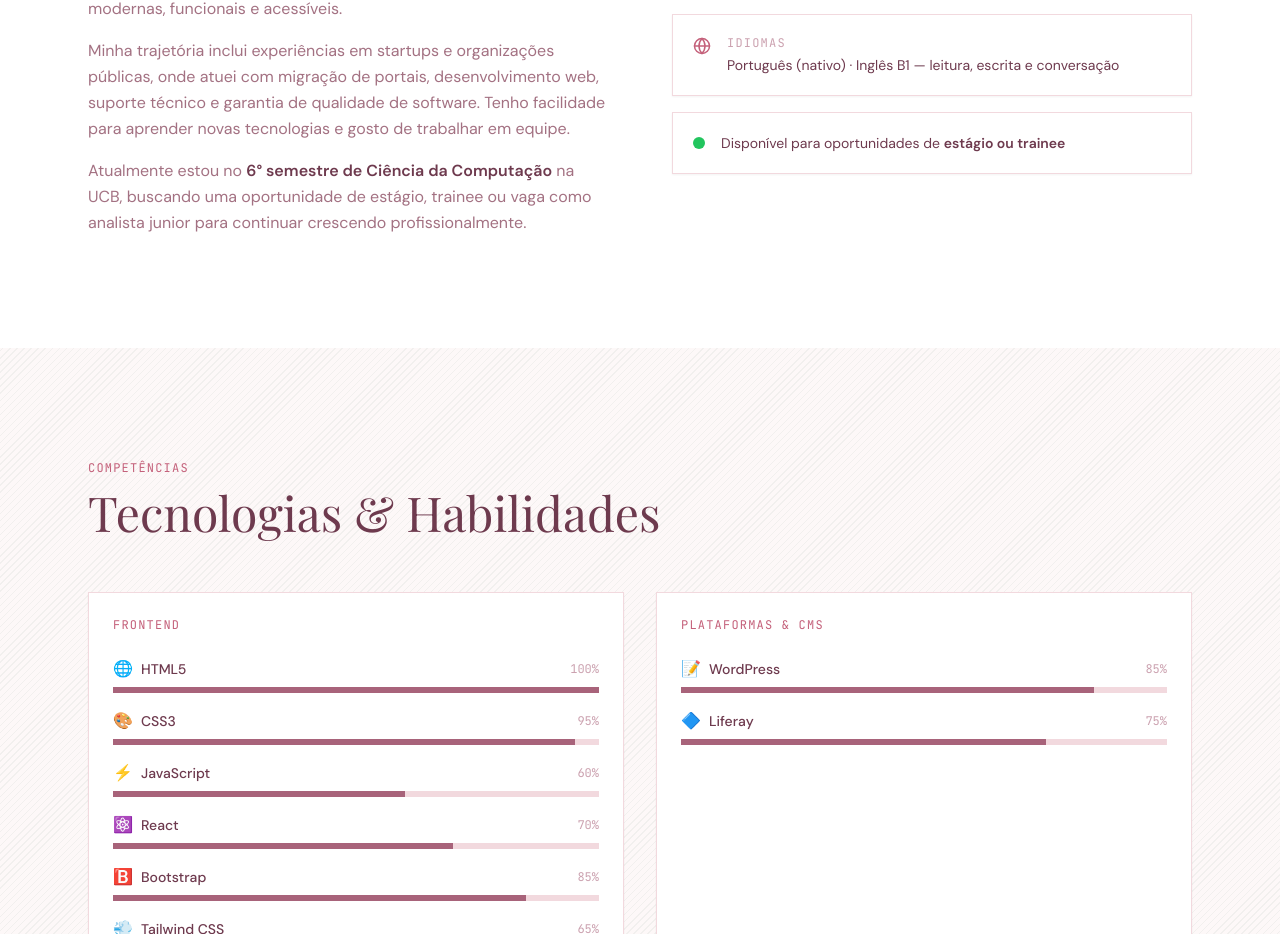
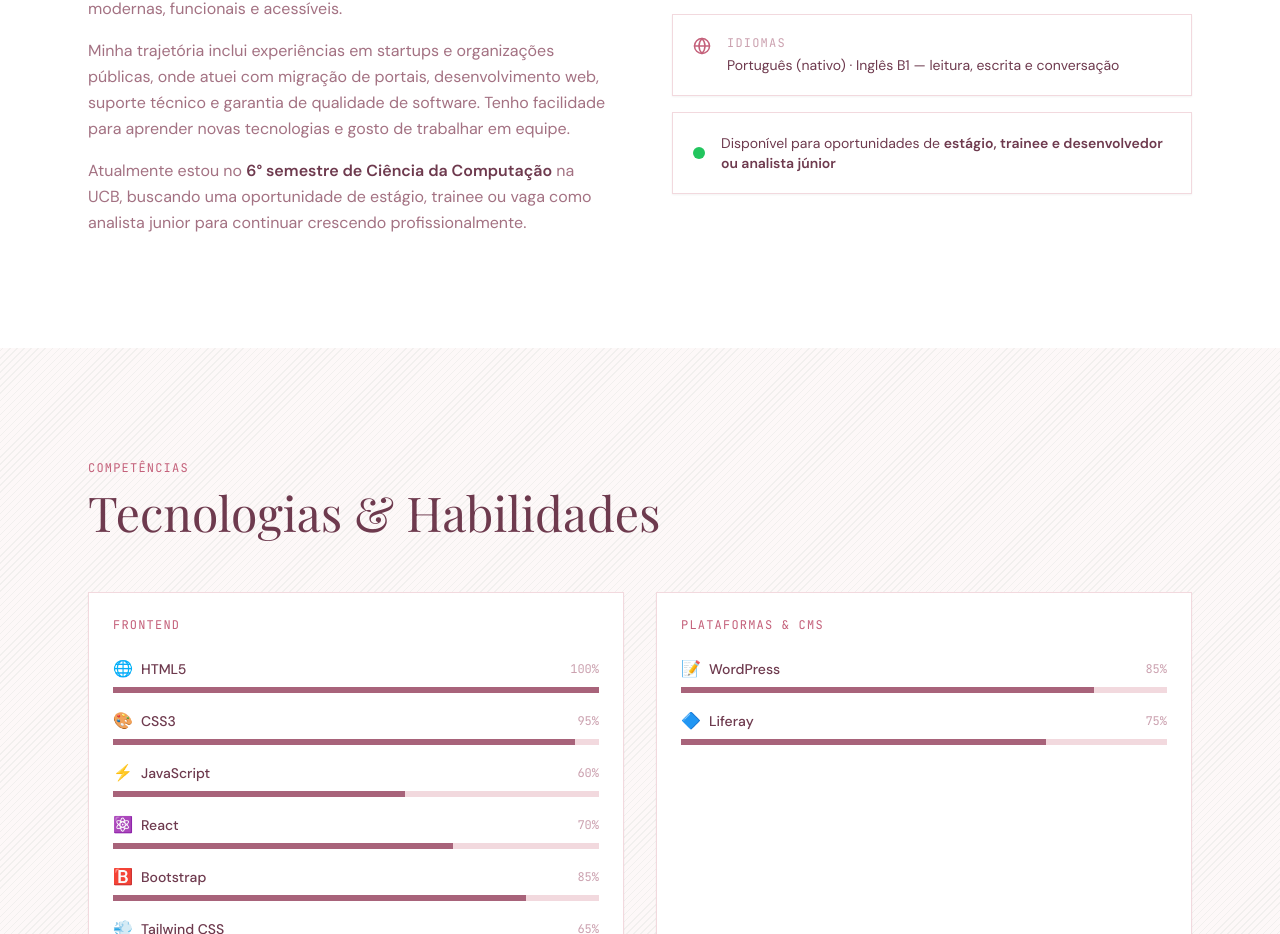
Before and after one commit to IsabelleAraujo11/MyPortfolio, a React (Vite) app: page / in a window 1280 px wide. Shown: the part 1094-2028 px from the top of the page. Built offline with nearby package versions, Linux system fonts and the light colour scheme; a web font is replaced by a local one.

Commit message:
Update the About section

```diff
--- a/src/components/About.jsx
+++ b/src/components/About.jsx
@@ -55,7 +55,7 @@
                 <span className="relative inline-flex rounded-full h-3 w-3 bg-green-500" />
               </span>
               <p className="font-body text-sm text-forest-700 dark:text-cream-100">
-                Disponível para oportunidades de <strong className="font-semibold">estágio ou trainee</strong>
+                Disponível para oportunidades de <strong className="font-semibold">estágio, trainee e desenvolvedor ou analista júnior</strong>
               </p>
             </div>
           </div>
```
